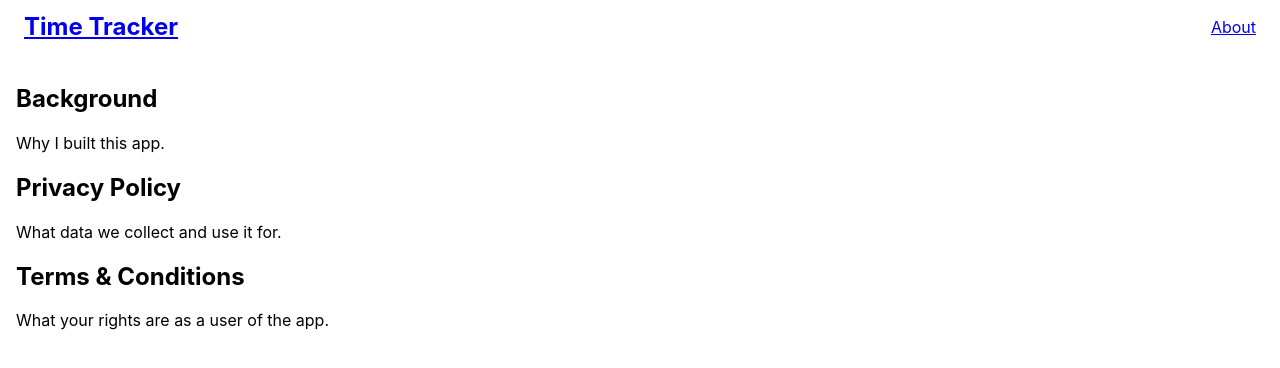
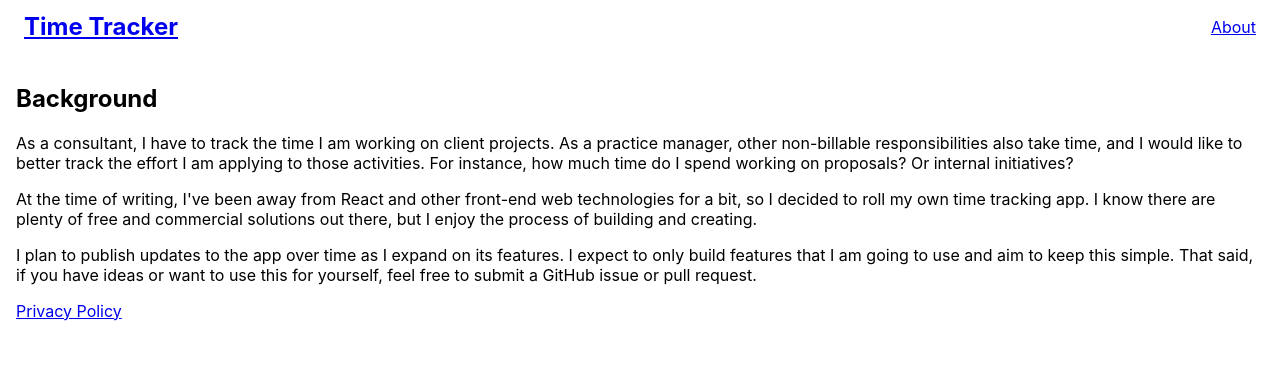
Before and after one commit to marcdenning/time-tracker, a React (Create React App) app: page /#/about in a window 1280 px wide. Shown: the top 368 px of the page. Built offline with nearby package versions, Linux system fonts and the light colour scheme.

Commit message:
Add about page.

```diff
--- a/src/About.js
+++ b/src/About.js
@@ -1,16 +1,23 @@
-function About() {
+export default function About() {
   return (
     <div>
       <h2>Background</h2>
-      <p>Why I built this app.</p>
+      <p>As a consultant, I have to track the time I am working on client projects.
+        As a practice manager, other non-billable responsibilities also take time, and I would like to better track the
+        effort I am applying to those activities.
+        For instance, how much time do I spend working on proposals? Or internal initiatives?</p>
 
-      <h2>Privacy Policy</h2>
-      <p>What data we collect and use it for.</p>
+      <p>At the time of writing, I've been away from React and other front-end web technologies for a bit, so I decided
+        to roll my own time tracking app.
+        I know there are plenty of free and commercial solutions out there, but I enjoy the process of building and
+        creating.</p>
 
-      <h2>Terms &amp; Conditions</h2>
-      <p>What your rights are as a user of the app.</p>
+      <p>I plan to publish updates to the app over time as I expand on its features.
+        I expect to only build features that I am going to use and aim to keep this simple.
+        That said, if you have ideas or want to use this for yourself, feel free to submit a GitHub issue or pull request.</p>
+
+      <a href="https://www.iubenda.com/privacy-policy/73184110/legal" className="iubenda-white iubenda-embed"
+         title="Privacy Policy" target="_blank">Privacy Policy</a>
     </div>
   );
 }
-
-export default About;
```
